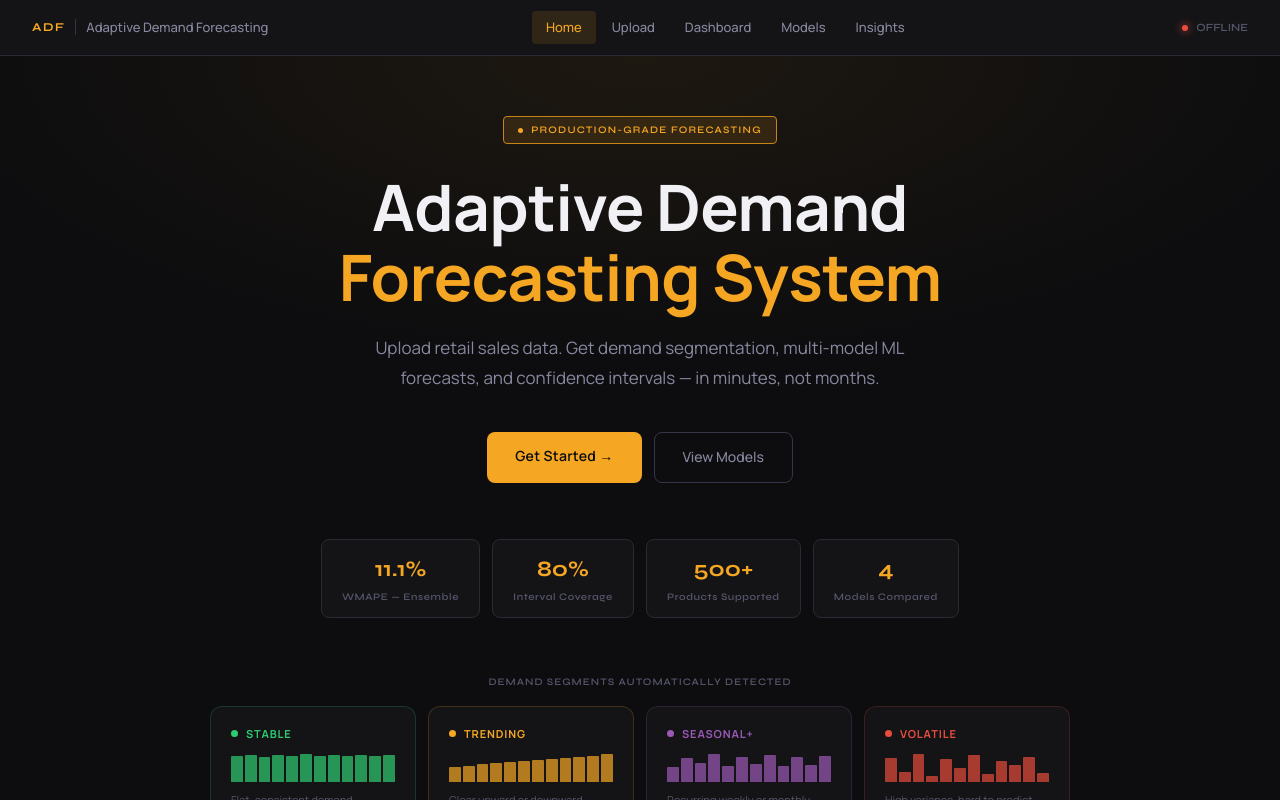
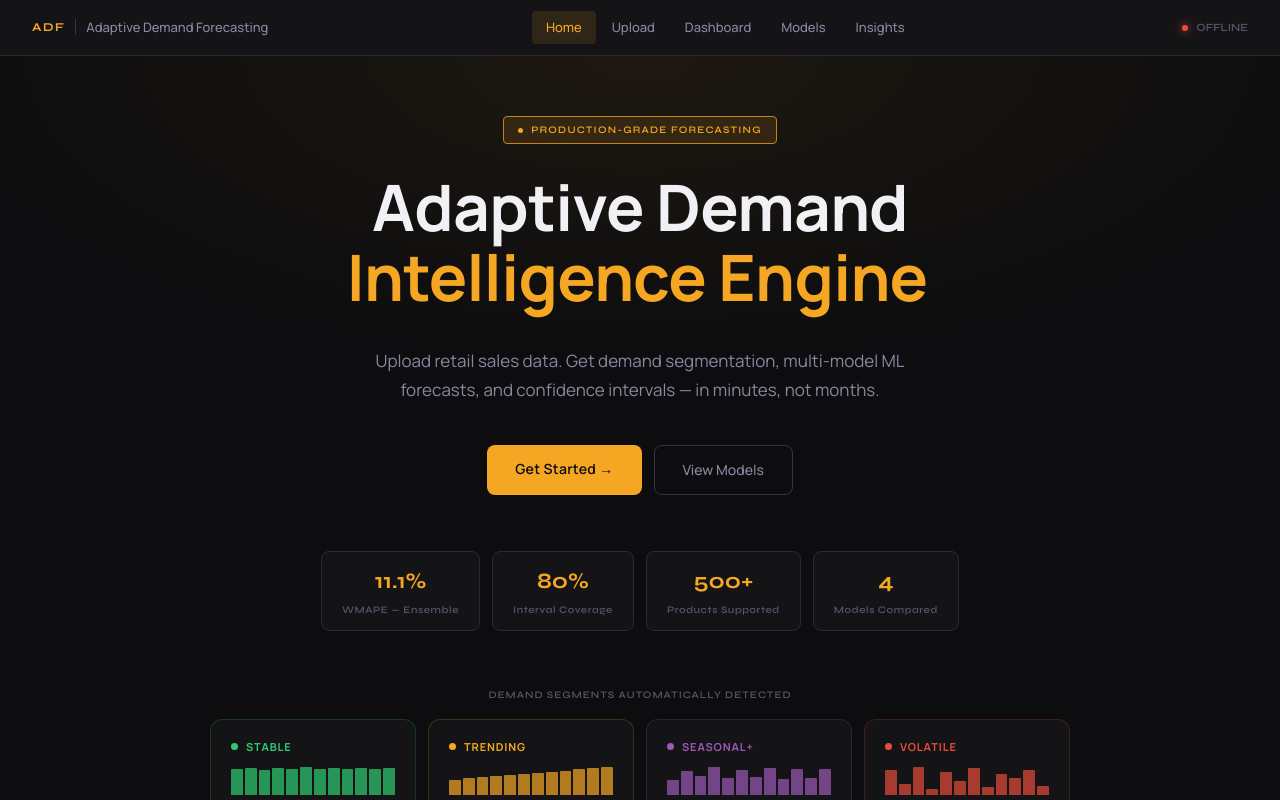
Before and after one commit to Adityadeeenair/Adaptive-Demand-Forecasting, a React (Vite) app in the folder frontend/: page / in a window 1280 px wide. Shown: the top 800 px of the page. Built offline with nearby package versions, Linux system fonts and the light colour scheme; no server answers.

Commit message:
Added hero typewriter animation

```diff
--- a/frontend/index.html
+++ b/frontend/index.html
@@ -9,8 +9,9 @@
     <link href="https://fonts.googleapis.com/css2?family=Syne:wght@600;700;800&family=Manrope:wght@300;400;500;600;700&family=JetBrains+Mono:wght@400;500&display=swap" rel="stylesheet" />
 
 
-    <link rel="icon" href="/favicon.ico?v=2" />
-    <link rel="apple-touch-icon" href="/apple-touch-icon.png?v=2" />
+    <link rel="icon" type="image/x-icon" href="/favicon.ico"/>
+    <link rel="icon" type="image/svg+xml" href="/favicon.svg"/>
+    <link rel="apple-touch-icon" href="/apple-touch-icon.png"/>
 
   </head>
   <body>
--- a/frontend/src/pages/Landing.jsx
+++ b/frontend/src/pages/Landing.jsx
@@ -1,4 +1,5 @@
 import { Link } from 'react-router-dom'
+import { useState, useEffect } from 'react'
 
 const FEATURES = [
   { icon: '⬡', title: 'Demand Segmentation',  desc: 'Automatically classifies products into stable, seasonal, volatile, and intermittent demand patterns.' },
@@ -21,14 +22,20 @@ const STACK = [
   'Holt-Winters', 'Optuna Tuning', 'Quantile Regression', 'TimeSeriesSplit CV',
 ]
 
-// ── Segment type cards — shows what the system produces ──────────────────────
+const TYPEWRITER_WORDS = [
+  'Forecasting System',
+  'Intelligence Engine',
+  'Prediction Platform',
+  'Analytics Suite',
+  'Planning Engine',
+]
+
 const SEGMENTS = [
   {
     key: 'stable',
     label: 'Stable',
     color: '#2ecc71',
     desc: 'Flat, consistent demand. Predictable — high confidence bands.',
-    // sparkline as simple CSS bars
     bars: [60, 62, 58, 61, 60, 63, 59, 62, 60, 61, 59, 62],
   },
   {
@@ -57,7 +64,6 @@ const SEGMENTS = [
 function MiniSparkline({ bars, color }) {
   const max = Math.max(...bars)
   const H = 28
-
   return (
     <div style={{ display: 'flex', alignItems: 'flex-end', gap: 2, height: H }}>
       {bars.map((v, i) => (
@@ -104,9 +110,54 @@ function SegmentCard({ seg }) {
   )
 }
 
+function TypewriterText() {
+  const [wordIndex, setWordIndex] = useState(0)
+  const [displayed, setDisplayed] = useState('')
+  const [isDeleting, setIsDeleting] = useState(false)
+
+  useEffect(() => {
+    const current = TYPEWRITER_WORDS[wordIndex]
+    let timeout
+
+    if (!isDeleting && displayed.length < current.length) {
+      timeout = setTimeout(() => setDisplayed(current.slice(0, displayed.length + 1)), 80)
+    } else if (!isDeleting && displayed.length === current.length) {
+      timeout = setTimeout(() => setIsDeleting(true), 2000)
+    } else if (isDeleting && displayed.length > 0) {
+      timeout = setTimeout(() => setDisplayed(current.slice(0, displayed.length - 1)), 45)
+    } else if (isDeleting && displayed.length === 0) {
+      setIsDeleting(false)
+      setWordIndex((wordIndex + 1) % TYPEWRITER_WORDS.length)
+    }
+
+    return () => clearTimeout(timeout)
+  }, [displayed, isDeleting, wordIndex])
+
+  return (
+    <span style={{ color: 'var(--amber)' }}>
+      {displayed}
+      <span style={{
+        display: 'inline-block',
+        width: '3px',
+        height: '0.85em',
+        background: 'var(--amber)',
+        marginLeft: '3px',
+        verticalAlign: 'middle',
+        animation: 'blink 1s step-end infinite',
+      }} />
+    </span>
+  )
+}
+
 export default function Landing() {
   return (
     <div style={{ color: 'var(--text-primary)' }}>
+      <style>{`
+        @keyframes blink {
+          0%, 100% { opacity: 1; }
+          50% { opacity: 0; }
+        }
+      `}</style>
 
       {/* ── Hero ─────────────────────────────────────────────────────────── */}
       <section style={{
@@ -125,7 +176,6 @@ export default function Landing() {
           background: 'radial-gradient(ellipse 80% 50% at 50% 0%, rgba(245,166,35,0.07) 0%, transparent 70%)',
         }} />
 
-        {/* Title + CTA — identical to original */}
         <div style={{ textAlign: 'center', maxWidth: 720, position: 'relative', animation: 'fadeUp 0.6s ease both' }}>
           <div style={{
             display: 'inline-flex', alignItems: 'center', gap: 8,
@@ -143,9 +193,10 @@ export default function Landing() {
             fontSize: 'clamp(36px, 6vw, 64px)',
             fontFamily: 'var(--font-heading)', fontWeight: 700,
             lineHeight: 1.1, marginBottom: 20, letterSpacing: '-0.01em',
+            minHeight: '2.4em',
           }}>
             Adaptive Demand<br />
-            <span style={{ color: 'var(--amber)' }}>Forecasting System</span>
+            <TypewriterText />
           </h1>
 
           <p style={{ fontSize: 17, color: 'var(--text-secondary)', lineHeight: 1.75, maxWidth: 560, margin: '0 auto 40px' }}>
@@ -177,7 +228,7 @@ export default function Landing() {
           </div>
         </div>
 
-        {/* Stat chips — identical to original */}
+        {/* Stat chips */}
         <div style={{ display: 'flex', gap: 12, marginTop: 56, flexWrap: 'wrap', justifyContent: 'center', animation: 'fadeUp 0.6s ease 0.15s both' }}>
           {[
             { val: '11.1%', lab: 'WMAPE — Ensemble' },
@@ -192,7 +243,7 @@ export default function Landing() {
           ))}
         </div>
 
-        {/* Segment type strip — shows what the system identifies */}
+        {/* Segment type strip */}
         <div style={{ width: '100%', maxWidth: 860, marginTop: 56, animation: 'fadeUp 0.6s ease 0.25s both' }}>
           <p style={{ fontSize: 10, fontFamily: 'var(--font-display)', color: 'var(--text-tertiary)', letterSpacing: '0.1em', textTransform: 'uppercase', marginBottom: 16, textAlign: 'center' }}>
             Demand segments automatically detected
```
Also changed, not shown: 1 other file (tests, documents, lock files or other folders).
